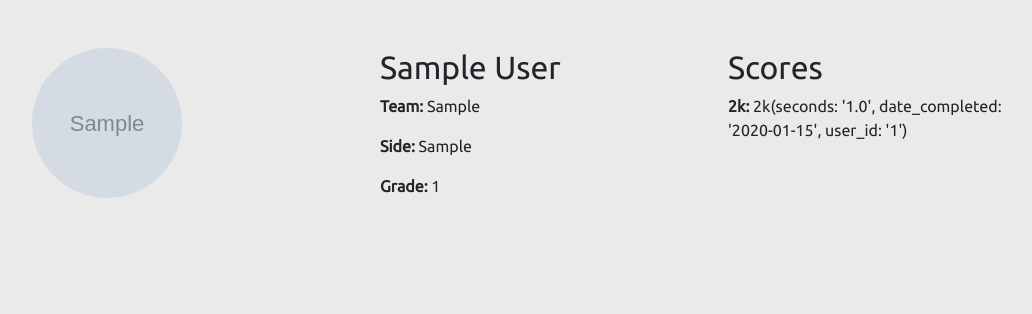
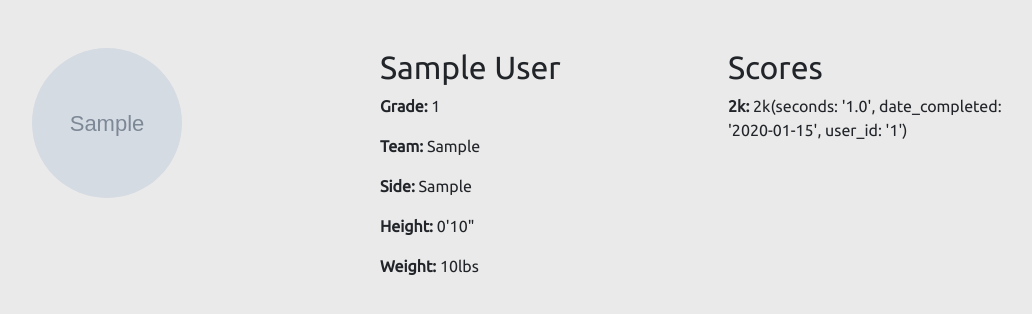
Before and after one commit to hectorastrom/CRInteractive, a Flask app: template app/templates/profile.html in a window 1280 px wide. Shown: the part 74-388 px from the top of the page, without its empty margins (101-1133 px from the left). Run offline with Flask 2, Linux system fonts and the light colour scheme; tables that the repository leaves empty hold one stand-in row (values such as "Sample post"); the template is opened without the code that fills it: values that come from a table or form of the project are taken from there, most other values are stand-ins (such as "Sample title", 1, 10 or a date in 2020); grey boxes marked "Sample" are stand-in pictures; parts of the project's set-up code (start-up, migrations or seed data) failed here and were passed over; some libraries are stand-ins or nearby versions.

Commit message:
Added height and weight to profile

```diff
--- a/app/templates/profile.html
+++ b/app/templates/profile.html
@@ -12,14 +12,20 @@
                 <div class="col-sm-4">
                     <h2 class="account-heading">{{ user.firstname }} {{ user.lastname }}</h2>
         {% if current_user.id != user.id or current_user.coach_key == "000000" %}
+                    <p><strong>Grade: </strong>{% if user.grade != "none" %}{{ user.grade }}{% else %}"No grade"{% endif %}</p>
                     <p><strong>Team: </strong>{% if user.team != "none" %}{{ user.team }}{% else %}"No team"{% endif %}</p>
                     <p><strong>Side: </strong>{% if user.side != "none" %}{{ user.side }}{% else %}"No side"{% endif %}</p>
-                    <p><strong>Grade: </strong>{% if user.grade != "none" %}{{ user.grade }}{% else %}"No grade"{% endif %}</p>
+                    {% if user.height %}
+                    <p><strong>Height: </strong>{{ (user.height / 12) | int }}'{{ user.height % 12 }}"</p>
+                    {% endif %}
+                    {% if user.weight %}
+                    <p><strong>Weight: </strong>{{ user.weight }}lbs</p>
+                    {% endif %}
                     </div>
                 <div class="col-sm-4">
                     <h2>Scores</h2>
-                <p><strong>2k: </strong>{{ twok }}</p>
-              </div>
+                    <p><strong>2k: </strong>{{ twok }}</p>
+                </div>
             </div>
           </div>
           {% if current_user.id != user.id and current_user.coach_key == "000000" %}
```
